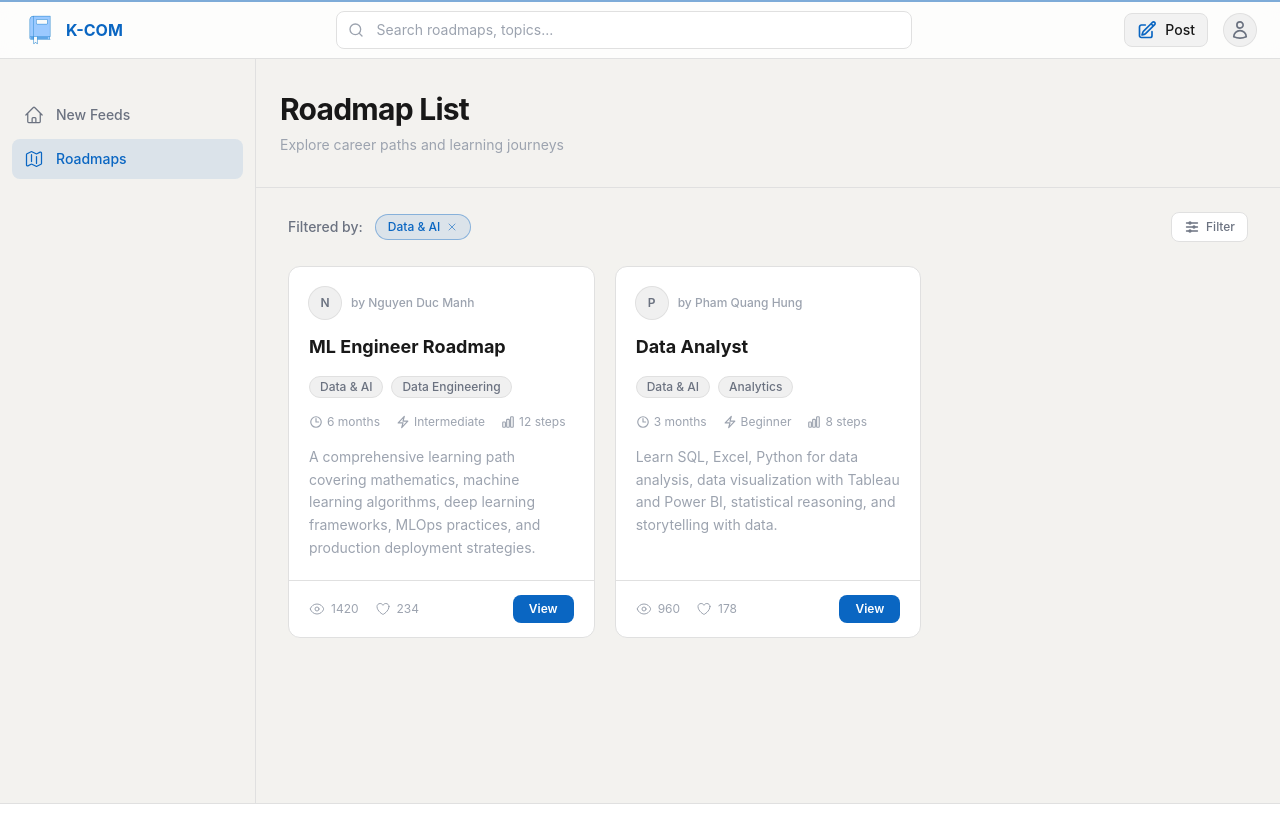
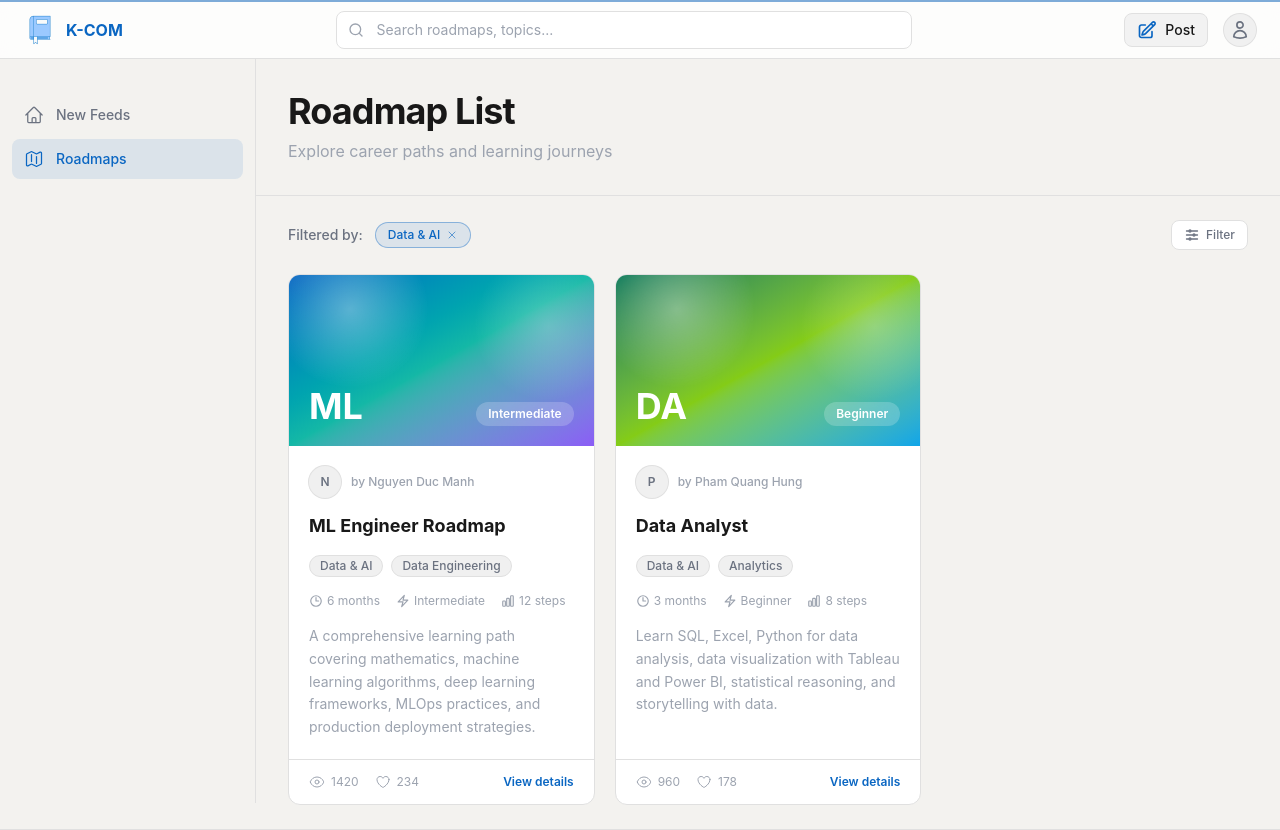
Before and after one commit to manhnd52/k-com, a React (Vite) app in the folder frontend/: page /roadmaps in a window 1280 px wide. Before the commit the page ends 804 px from the top, so only its background shows below. Built offline with nearby package versions, Linux system fonts and the light colour scheme.

Commit message:
Added hover effect, responsive, clickable toàn card

```diff
--- a/frontend/src/components/RoadmapCard.tsx
+++ b/frontend/src/components/RoadmapCard.tsx
@@ -1,9 +1,19 @@
-import { useNavigate } from "react-router-dom";
+import { Link } from "react-router-dom";
+
+type ThumbnailTone =
+  | "ai"
+  | "frontend"
+  | "devops"
+  | "data"
+  | "security"
+  | "mobile";
 
 type RoadmapCardProps = {
   id: number;
   author: string;
   authorAvatar: string;
+  thumbnailLabel?: string;
+  thumbnailTone?: ThumbnailTone;
   title: string;
   tags: string[];
   duration: string;
@@ -14,10 +24,21 @@ type RoadmapCardProps = {
   likes: number;
 };
 
+const thumbnailToneClasses: Record<ThumbnailTone, string> = {
+  ai: "from-[#0A66C2] via-[#14B8A6] to-[#8B5CF6]",
+  frontend: "from-[#2563EB] via-[#38BDF8] to-[#22C55E]",
+  devops: "from-[#111827] via-[#475569] to-[#F59E0B]",
+  data: "from-[#047857] via-[#84CC16] to-[#0EA5E9]",
+  security: "from-[#7F1D1D] via-[#DC2626] to-[#F97316]",
+  mobile: "from-[#6D28D9] via-[#EC4899] to-[#F59E0B]",
+};
+
 export default function RoadmapCard({
   id,
   author,
   authorAvatar,
+  thumbnailLabel,
+  thumbnailTone = "ai",
   title,
   tags,
   duration,
@@ -27,25 +48,40 @@ export default function RoadmapCard({
   views,
   likes,
 }: RoadmapCardProps) {
-  const navigate = useNavigate();
   return (
-    <article className="group flex flex-col rounded-xl border border-[#E0E0E0] bg-[#FFFFFF] transition-all duration-200 hover:border-[#D1D5DB] hover:shadow-lg hover:shadow-brand/5\">
-      {/* Card body */}
+    <Link
+      to={`/roadmaps/${id}`}
+      aria-label={`View ${title} roadmap`}
+      className="group flex h-full flex-col overflow-hidden rounded-xl border border-[#E0E0E0] bg-[#FFFFFF] transition-all duration-200 hover:-translate-y-0.5 hover:border-[#D1D5DB] hover:shadow-lg hover:shadow-brand/5 focus:outline-none focus-visible:ring-2 focus-visible:ring-brand focus-visible:ring-offset-2"
+    >
+      <div
+        className={`relative aspect-[16/9] overflow-hidden bg-gradient-to-br ${thumbnailToneClasses[thumbnailTone]}`}
+      >
+        <div className="absolute inset-0 bg-[radial-gradient(circle_at_20%_20%,rgba(255,255,255,0.35),transparent_28%),radial-gradient(circle_at_85%_30%,rgba(255,255,255,0.22),transparent_26%)]" />
+        <div className="relative flex h-full items-end justify-between p-5 text-white">
+          <span className="text-4xl font-bold tracking-normal">
+            {thumbnailLabel ?? title.slice(0, 2).toUpperCase()}
+          </span>
+          <span className="rounded-full bg-white/20 px-3 py-1 text-xs font-semibold backdrop-blur">
+            {level}
+          </span>
+        </div>
+      </div>
+
       <div className="flex flex-1 flex-col gap-4 p-5">
-        {/* Author header */}
         <div className="flex items-center gap-2.5">
           <div className="flex h-8 w-8 shrink-0 items-center justify-center rounded-full bg-[#F0F0F0] text-xs font-semibold text-[#6B7280] ring-1 ring-[#E0E0E0]">
             {authorAvatar}
           </div>
-          <span className="text-xs font-medium text-[#9CA3AF]">by {author}</span>
+          <span className="text-xs font-medium text-[#9CA3AF]">
+            by {author}
+          </span>
         </div>
 
-        {/* Title */}
-        <h3 className="text-lg font-bold leading-snug text-[#000000E6] group-hover:text-brand transition-colors">
+        <h3 className="text-lg font-bold leading-snug text-[#000000E6] transition-colors group-hover:text-brand">
           {title}
         </h3>
 
-        {/* Tags */}
         <div className="flex flex-wrap gap-2">
           {tags.map((tag) => (
             <span
@@ -57,60 +93,108 @@ export default function RoadmapCard({
           ))}
         </div>
 
-        {/* Meta info */}
         <div className="flex flex-wrap gap-x-4 gap-y-1 text-xs text-[#9CA3AF]">
           <span className="flex items-center gap-1">
-            <svg className="h-3.5 w-3.5" fill="none" stroke="currentColor" strokeWidth={2} viewBox="0 0 24 24">
-              <path strokeLinecap="round" strokeLinejoin="round" d="M12 6v6h4.5m4.5 0a9 9 0 1 1-18 0 9 9 0 0 1 18 0Z" />
+            <svg
+              className="h-3.5 w-3.5"
+              fill="none"
+              stroke="currentColor"
+              strokeWidth={2}
+              viewBox="0 0 24 24"
+            >
+              <path
+                strokeLinecap="round"
+                strokeLinejoin="round"
+                d="M12 6v6h4.5m4.5 0a9 9 0 1 1-18 0 9 9 0 0 1 18 0Z"
+              />
             </svg>
             {duration}
           </span>
           <span className="flex items-center gap-1">
-            <svg className="h-3.5 w-3.5" fill="none" stroke="currentColor" strokeWidth={2} viewBox="0 0 24 24">
-              <path strokeLinecap="round" strokeLinejoin="round" d="M3.75 13.5l10.5-11.25L12 10.5h8.25L9.75 21.75 12 13.5H3.75Z" />
+            <svg
+              className="h-3.5 w-3.5"
+              fill="none"
+              stroke="currentColor"
+              strokeWidth={2}
+              viewBox="0 0 24 24"
+            >
+              <path
+                strokeLinecap="round"
+                strokeLinejoin="round"
+                d="M3.75 13.5l10.5-11.25L12 10.5h8.25L9.75 21.75 12 13.5H3.75Z"
+              />
             </svg>
             {level}
           </span>
           <span className="flex items-center gap-1">
-            <svg className="h-3.5 w-3.5" fill="none" stroke="currentColor" strokeWidth={2} viewBox="0 0 24 24">
-              <path strokeLinecap="round" strokeLinejoin="round" d="M3 13.125C3 12.504 3.504 12 4.125 12h2.25c.621 0 1.125.504 1.125 1.125v6.75C7.5 20.496 6.996 21 6.375 21h-2.25A1.125 1.125 0 0 1 3 19.875v-6.75ZM9.75 8.625c0-.621.504-1.125 1.125-1.125h2.25c.621 0 1.125.504 1.125 1.125v11.25c0 .621-.504 1.125-1.125 1.125h-2.25a1.125 1.125 0 0 1-1.125-1.125V8.625ZM16.5 4.125c0-.621.504-1.125 1.125-1.125h2.25C20.496 3 21 3.504 21 4.125v15.75c0 .621-.504 1.125-1.125 1.125h-2.25a1.125 1.125 0 0 1-1.125-1.125V4.125Z" />
+            <svg
+              className="h-3.5 w-3.5"
+              fill="none"
+              stroke="currentColor"
+              strokeWidth={2}
+              viewBox="0 0 24 24"
+            >
+              <path
+                strokeLinecap="round"
+                strokeLinejoin="round"
+                d="M3 13.125C3 12.504 3.504 12 4.125 12h2.25c.621 0 1.125.504 1.125 1.125v6.75C7.5 20.496 6.996 21 6.375 21h-2.25A1.125 1.125 0 0 1 3 19.875v-6.75ZM9.75 8.625c0-.621.504-1.125 1.125-1.125h2.25c.621 0 1.125.504 1.125 1.125v11.25c0 .621-.504 1.125-1.125 1.125h-2.25a1.125 1.125 0 0 1-1.125-1.125V8.625ZM16.5 4.125c0-.621.504-1.125 1.125-1.125h2.25C20.496 3 21 3.504 21 4.125v15.75c0 .621-.504 1.125-1.125 1.125h-2.25a1.125 1.125 0 0 1-1.125-1.125V4.125Z"
+              />
             </svg>
             {steps} steps
           </span>
         </div>
 
-        {/* Description */}
-        <p className="flex-1 text-sm leading-relaxed text-[#9CA3AF]">{description}</p>
+        <p className="flex-1 text-sm leading-relaxed text-[#9CA3AF]">
+          {description}
+        </p>
       </div>
 
-      {/* Card footer */}
       <div className="flex items-center justify-between border-t border-[#E0E0E0] px-5 py-3.5">
-        {/* Social icons */}
         <div className="flex items-center gap-4">
-          <button className="flex items-center gap-1.5 text-xs text-[#9CA3AF] transition hover:text-[#000000E6]\">
-            <svg className="h-4 w-4" fill="none" stroke="currentColor" strokeWidth={1.5} viewBox="0 0 24 24">
-              <path strokeLinecap="round" strokeLinejoin="round" d="M2.036 12.322a1.012 1.012 0 0 1 0-.639C3.423 7.51 7.36 4.5 12 4.5c4.638 0 8.573 3.007 9.963 7.178.07.207.07.431 0 .639C20.577 16.49 16.64 19.5 12 19.5c-4.638 0-8.573-3.007-9.963-7.178Z" />
-              <path strokeLinecap="round" strokeLinejoin="round" d="M15 12a3 3 0 1 1-6 0 3 3 0 0 1 6 0Z" />
+          <span className="flex items-center gap-1.5 text-xs text-[#9CA3AF]">
+            <svg
+              className="h-4 w-4"
+              fill="none"
+              stroke="currentColor"
+              strokeWidth={1.5}
+              viewBox="0 0 24 24"
+            >
+              <path
+                strokeLinecap="round"
+                strokeLinejoin="round"
+                d="M2.036 12.322a1.012 1.012 0 0 1 0-.639C3.423 7.51 7.36 4.5 12 4.5c4.638 0 8.573 3.007 9.963 7.178.07.207.07.431 0 .639C20.577 16.49 16.64 19.5 12 19.5c-4.638 0-8.573-3.007-9.963-7.178Z"
+              />
+              <path
+                strokeLinecap="round"
+                strokeLinejoin="round"
+                d="M15 12a3 3 0 1 1-6 0 3 3 0 0 1 6 0Z"
+              />
             </svg>
             <span>{views}</span>
-          </button>
+          </span>
 
-          <button className="flex items-center gap-1.5 text-xs text-[#9CA3AF] transition hover:text-[#000000E6]\">
-            <svg className="h-4 w-4" fill="none" stroke="currentColor" strokeWidth={1.5} viewBox="0 0 24 24">
-              <path strokeLinecap="round" strokeLinejoin="round" d="M21 8.25c0-2.485-2.099-4.5-4.688-4.5-1.935 0-3.597 1.126-4.312 2.733-.715-1.607-2.377-2.733-4.313-2.733C5.1 3.75 3 5.765 3 8.25c0 7.22 9 12 9 12s9-4.78 9-12Z" />
+          <span className="flex items-center gap-1.5 text-xs text-[#9CA3AF]">
+            <svg
+              className="h-4 w-4"
+              fill="none"
+              stroke="currentColor"
+              strokeWidth={1.5}
+              viewBox="0 0 24 24"
+            >
+              <path
+                strokeLinecap="round"
+                strokeLinejoin="round"
+                d="M21 8.25c0-2.485-2.099-4.5-4.688-4.5-1.935 0-3.597 1.126-4.312 2.733-.715-1.607-2.377-2.733-4.313-2.733C5.1 3.75 3 5.765 3 8.25c0 7.22 9 12 9 12s9-4.78 9-12Z"
+              />
             </svg>
             <span>{likes}</span>
-          </button>
+          </span>
         </div>
 
-        {/* View button */}
-        <button
-          onClick={() => navigate(`/roadmaps/${id}`)}
-          className="rounded-lg bg-brand px-4 py-1.5 text-xs font-semibold text-white transition hover:bg-brand-hover hover:shadow-md hover:shadow-brand/30"
-        >
-          View
-        </button>
+        <span className="text-xs font-semibold text-brand transition group-hover:text-brand-hover">
+          View details
+        </span>
       </div>
-    </article>
+    </Link>
   );
 }
--- a/frontend/src/pages/RoadmapsPage.tsx
+++ b/frontend/src/pages/RoadmapsPage.tsx
@@ -7,6 +7,8 @@ const ROADMAPS = [
     id: 1,
     author: "Nguyen Duc Manh",
     authorAvatar: "N",
+    thumbnailLabel: "ML",
+    thumbnailTone: "ai" as const,
     title: "ML Engineer Roadmap",
     tags: ["Data & AI", "Data Engineering"],
     duration: "6 months",
@@ -21,6 +23,8 @@ const ROADMAPS = [
     id: 2,
     author: "Tran Thi Huong",
     authorAvatar: "T",
+    thumbnailLabel: "FE",
+    thumbnailTone: "frontend" as const,
     title: "Frontend Developer",
     tags: ["Web Development", "UI/UX"],
     duration: "4 months",
@@ -35,6 +39,8 @@ const ROADMAPS = [
     id: 3,
     author: "Le Van Minh",
     authorAvatar: "L",
+    thumbnailLabel: "DO",
+    thumbnailTone: "devops" as const,
     title: "DevOps Engineer",
     tags: ["DevOps", "Cloud"],
     duration: "5 months",
@@ -49,6 +55,8 @@ const ROADMAPS = [
     id: 4,
     author: "Pham Quang Hung",
     authorAvatar: "P",
+    thumbnailLabel: "DA",
+    thumbnailTone: "data" as const,
     title: "Data Analyst",
     tags: ["Data & AI", "Analytics"],
     duration: "3 months",
@@ -63,6 +71,8 @@ const ROADMAPS = [
     id: 5,
     author: "Hoang Thi Mai",
     authorAvatar: "H",
+    thumbnailLabel: "CS",
+    thumbnailTone: "security" as const,
     title: "Cybersecurity Specialist",
     tags: ["Security", "DevOps"],
     duration: "7 months",
@@ -77,6 +87,8 @@ const ROADMAPS = [
     id: 6,
     author: "Dao Anh Tuan",
     authorAvatar: "D",
+    thumbnailLabel: "RN",
+    thumbnailTone: "mobile" as const,
     title: "Mobile Developer (React Native)",
     tags: ["Mobile", "Web Development"],
     duration: "5 months",
@@ -112,12 +124,12 @@ export default function RoadmapsPage() {
   return (
     <div className="flex flex-1 flex-col">
         {/* Page header */}
-        <div className="border-b border-[#E0E0E0] px-4 py-8 sm:px-6 lg:px-8\">
-          <div className="mx-auto max-w-screen-xl\">
-            <h1 className="text-3xl font-bold tracking-tight text-[#000000E6] sm:text-4xl\">
+        <div className="border-b border-[#E0E0E0] px-4 py-8 sm:px-6 lg:px-8">
+          <div className="mx-auto max-w-screen-xl">
+            <h1 className="text-3xl font-bold tracking-tight text-[#000000E6] sm:text-4xl">
               Roadmap List
             </h1>
-            <p className="mt-2 text-sm text-[#9CA3AF] sm:text-base\">
+            <p className="mt-2 text-sm text-[#9CA3AF] sm:text-base">
               Explore career paths and learning journeys
             </p>
           </div>
```
